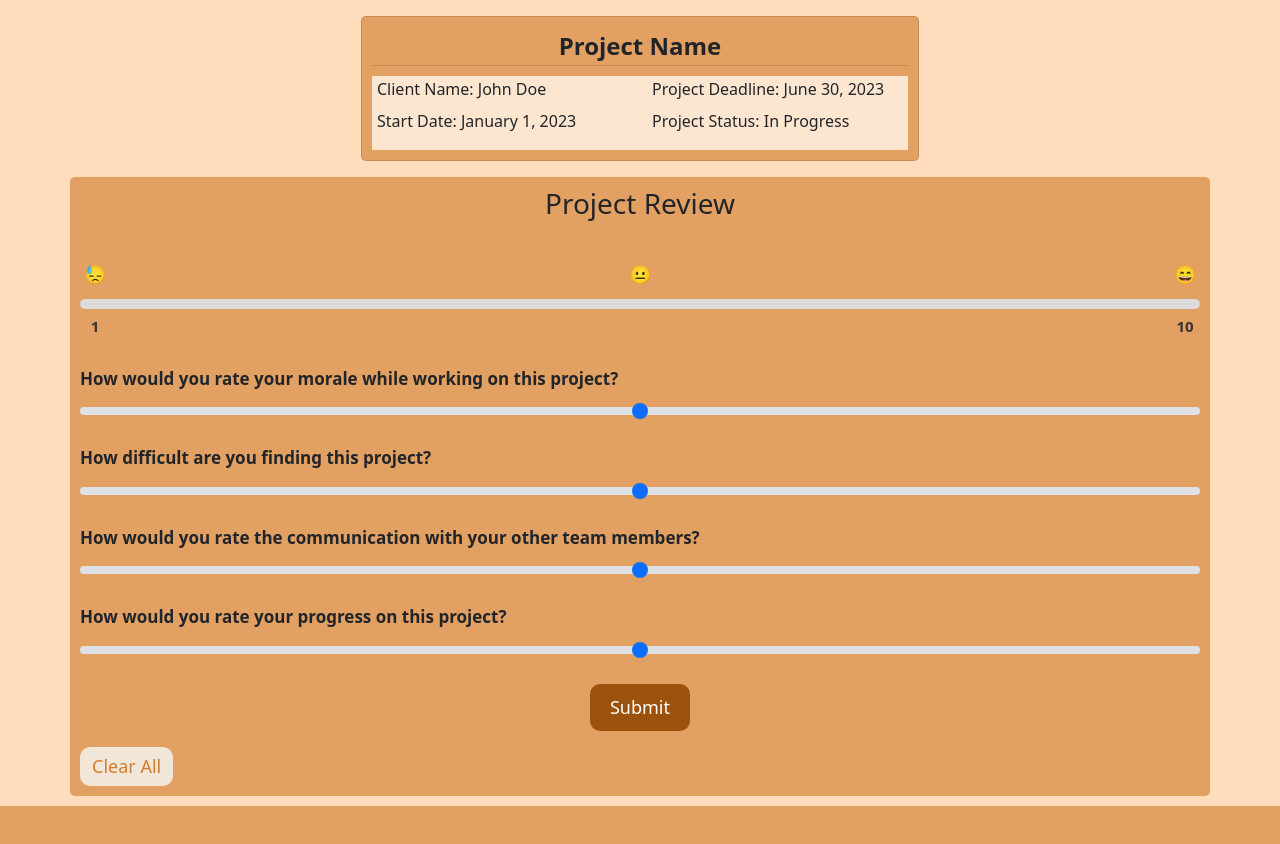
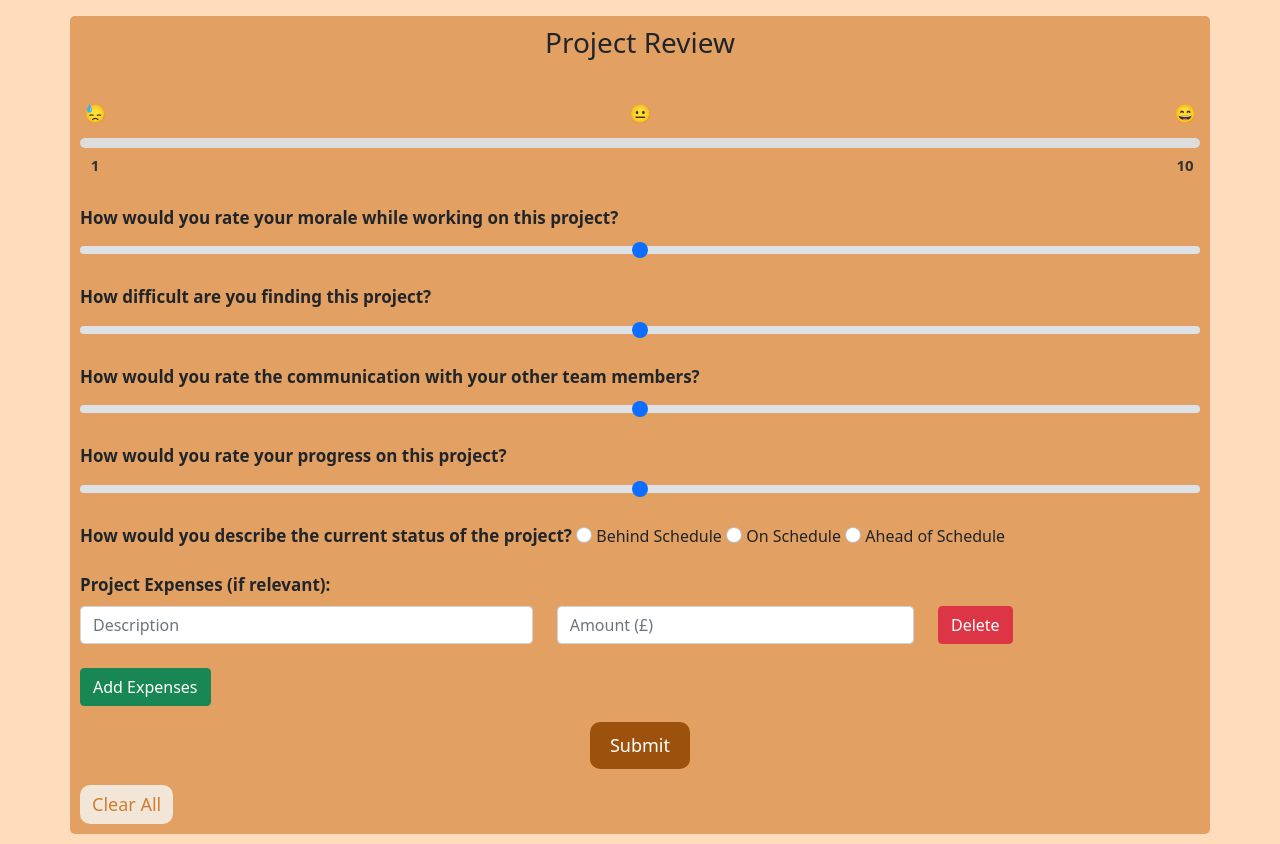
Before and after one commit to ProjectProCS261/ProjectPro, a Flask app: page /input in a window 1280 px wide. Before the commit the page ends 806 px from the top, so only its background shows below. Run offline with Flask 2, Linux system fonts and the light colour scheme.

Commit message:
Update input.html

```diff
--- a/app/templates/auth/input.html
+++ b/app/templates/auth/input.html
@@ -122,26 +122,6 @@
 <body>
      <p></p>
      <div class="container">
-
-          <!-- CODE FOR THE PROJECT DETAILS BOX -->
-          <div class="card w-50 mx-auto box">
-               <div class="card-header text-center box">
-                    Project Name
-               </div>
-               <div class="card-body">
-                    <div class="row">
-                         <div class="col-md-6">
-                           <p>Client Name: John Doe</p>
-                           <p>Start Date: January 1, 2023</p>
-                         </div>
-                         <div class="col-md-6">
-                           <p>Project Deadline: June 30, 2023</p>
-                           <p>Project Status: In Progress</p>
-                         </div>
-                    </div>
-               </div>
-          </div>
-          <p></p>
           <div class="row">
                <div class="col-md-12 box">
                     <div class="row">
@@ -183,17 +163,54 @@
                            <input type="range" class="form-range" min="1" max="10" step="0.5" id="progress" value="5.5">
                          </div>
 
+                         <!-- EXTRA INPUTS FOR PROJECT OWNER -->
+
+                         <!-- ON TRACK STATUS -->
+                         <div class="mb-3">
+                              <label for="projectstatus" class="form-label">How would you describe the current status of the project?</label>
+                              <input class="form-check-input" type="radio" name="behind" id="behind">
+                              <label class="form-check-label" for="behind"> Behind Schedule </label>
+                              <input class="form-check-input" type="radio" name="ontrack" id="ontrack">
+                              <label class="form-check-label" for="ontrack"> On Schedule </label>
+                              <input class="form-check-input" type="radio" name="ahead" id="ahead">
+                              <label class="form-check-label" for="ahead"> Ahead of Schedule </label>
+                         </div>
+
+                         <!-- INPUT EXPENSES -->
+                         <div class="mb-3">
+                              <label for="budget" class="form-label">Project Expenses (if relevant):</label>
+                              <div class="form-group row expense-row">
+                                   <div class="col-sm-5">
+                                        <input type="text" class="form-control expense-name" placeholder="Description" id="description">
+                                   </div>
+                                   <div class="col-sm-4">
+                                        <input type="number" min="0" class="form-control expense-amount" placeholder="Amount (£)" id="amount"><br>
+                                   </div>
+                                   <div class="col-sm-2">
+                                        <button type="button" class="btn btn-danger remove-btn">Delete</button>
+                                   </div>
+                              </div>
+
+                              <div class="form-group row">
+                                   <div class="col-sm-6 text-right">
+                                        <button type="button" class="btn btn-success add-btn">Add Expenses</button><br>
+                                   </div>
+                              </div>
+                         </div>
+
+                    <!-- SUBMIT AND CLEAR ALL BUTTON  -->
                          <div class="mb-3 text-center">
                               <input type="submit" value="Submit" class="button">
                          </div>
                          <button id="clearbtn" type="button" class="btn btn-primary" onclick="resetSlider()">Clear All</button>
+
                     </form>
                </div>
           </div>
      </div>
 
-
      <script src="https://cdn.jsdelivr.net/npm/bootstrap@5.0.2/dist/js/bootstrap.bundle.min.js" integrity="sha384-MrcW6ZMFYlzcLA8Nl+NtUVF0sA7MsXsP1UyJoMp4YLEuNSfAP+JcXn/tWtIaxVXM" crossorigin="anonymous"></script>
+     <script src="https://code.jquery.com/jquery-3.6.0.min.js"></script>
      <script>
           function resetSlider() {
                var sliders = document.querySelectorAll('input[type="range"]');
@@ -201,6 +218,31 @@
                slider.value = '5.5';
                });
           }
+
+          $(document).ready(function() {
+          // Add new expense input fields
+               $(document).on('click','.add-btn',function() {
+                    var newRow = '<div class="form-group row expense-row">' +
+                                   '<div class="col-sm-5">' +
+                                   '<input type="text" class="form-control expense-name" placeholder="Description" id="description">' +
+                                   '</div>' +
+                                   '<div class="col-sm-4">' +
+                                   '<input type="number" min="0" class="form-control expense-amount" placeholder="Amount (£)" id="amount">' + '<br>' +
+                                   '</div>' +
+                                   '<div class="col-sm-2">' +
+                                   '<button type="button" class="btn btn-danger remove-btn">Delete</button>' +
+                                   '</div>' +
+                                   '</div>';
+                    $(this).closest('form').find('.expense-row:last').after(newRow);
+               });
+
+          // Remove expense input fields
+               $(document).on('click', '.remove-btn', function() {
+                    if ($(this).closest('form').find('.expense-row').length > 1) {
+                         $(this).closest('.expense-row').remove();
+                    }
+               });
+          });
      </script>
 </body>
 </html>
```
